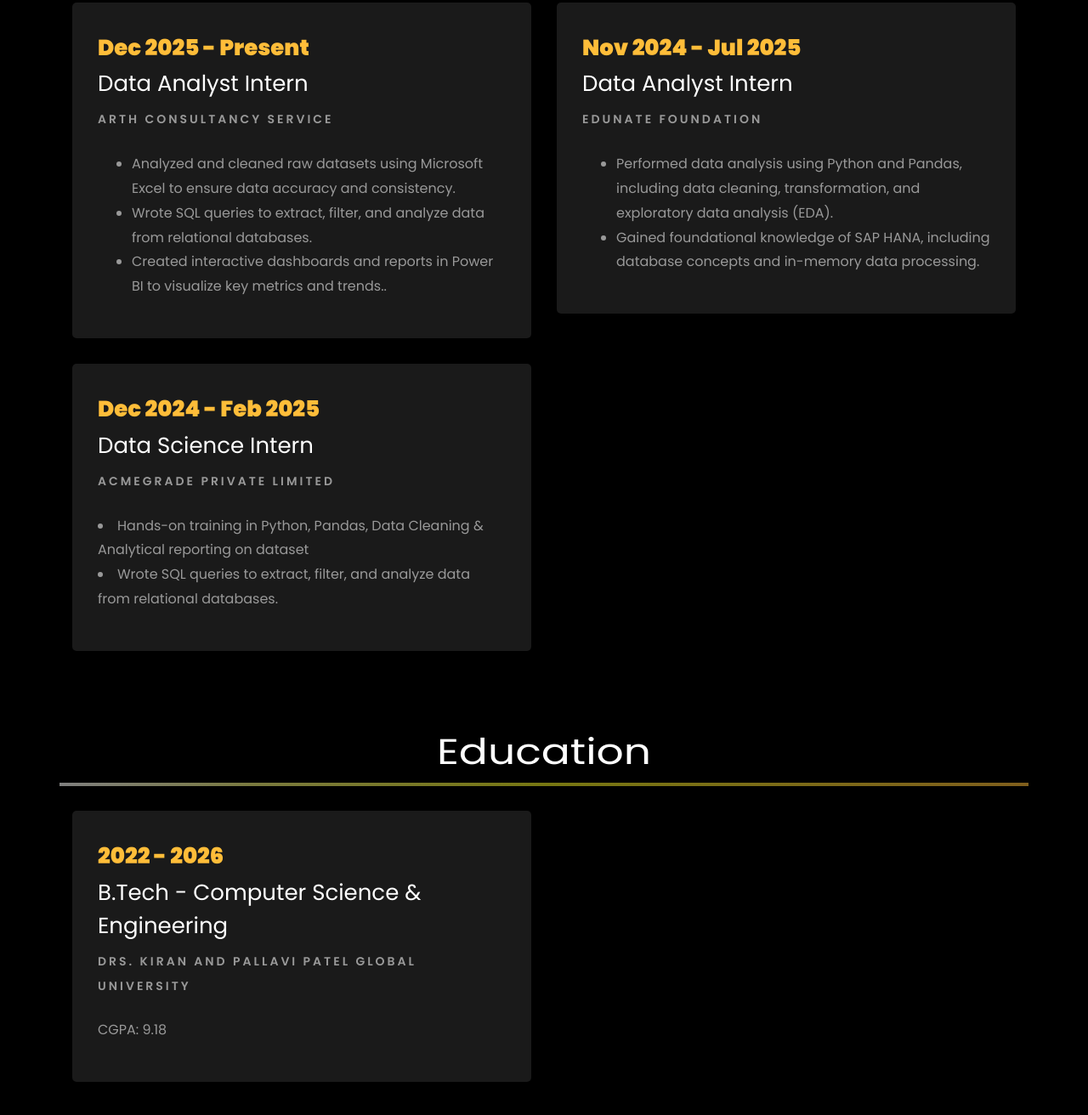
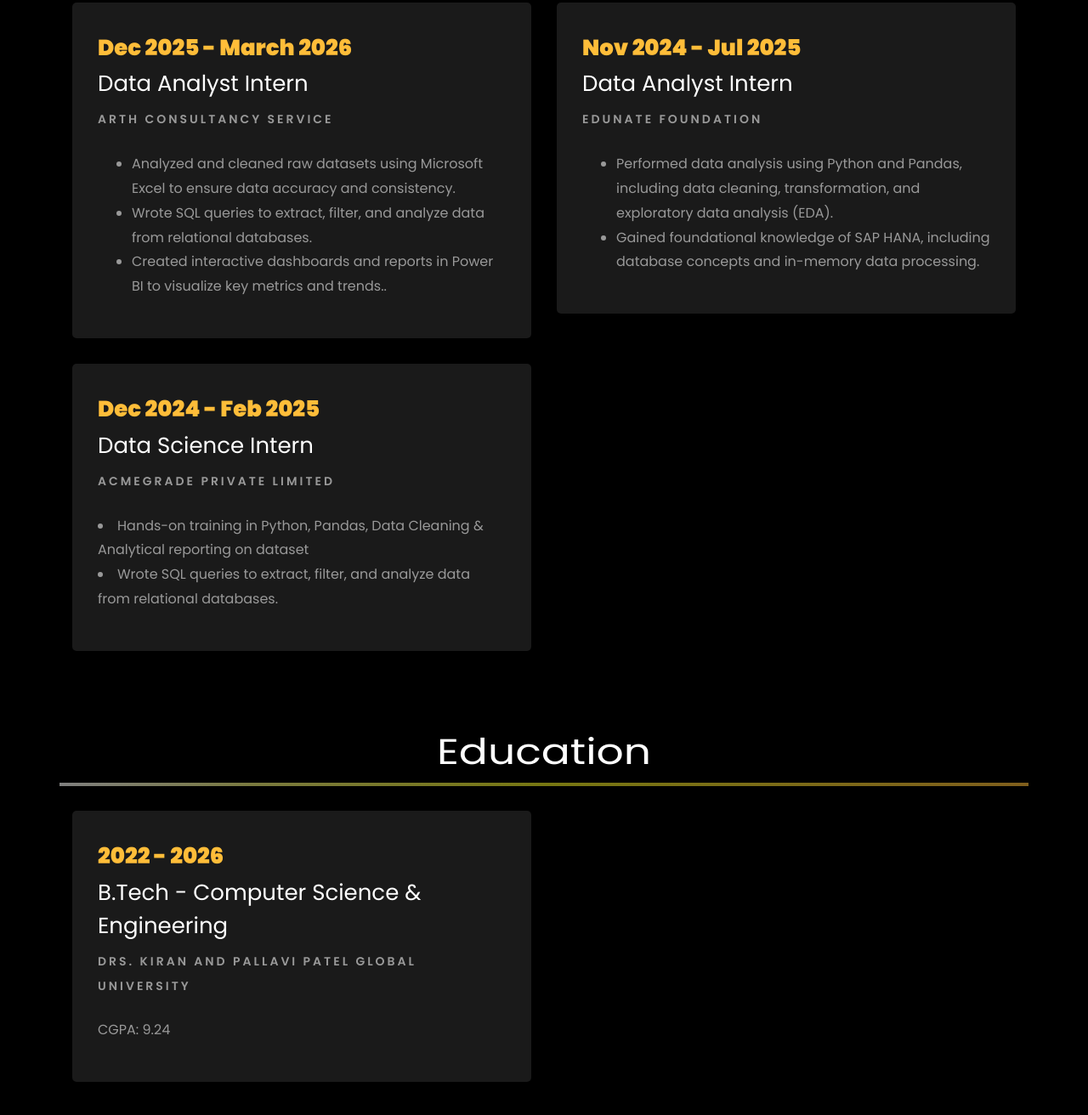
Before and after one commit to dhruvipanchal29/portfolio, a plain HTML site: page index.html in a window 1280 px wide. Shown: the part 2059-3371 px from the top of the page at 85% size. Drawn offline with Linux system fonts and the light colour scheme; files whose address does not match are found by name.

Commit message:
Modify internship date and CGPA in index.html
Updated the internship date and CGPA in the resume section.

```diff
--- a/index.html
+++ b/index.html
@@ -189,8 +189,7 @@
 						<br>
 			            <!--<h2>Data Analyst</h2> -->
 						<!-- <h2 class="d-flex" style="margin-bottom: 0">With over 5 years of experience</h2> -->
-						<!-- <br> -->
-			            <!--<a href="https://www.youtube.com/@RishabhMishraOfficial" class="btn btn-primary py-3 px-4">YouTube</a> -->
+
 							<p><a href="#project-section" class="btn btn-white btn-outline-white py-3 px-4">My works</a></p>
 		            </div>
 		          </div>
@@ -332,7 +331,7 @@
 				<div class="col-md-6">
 					<div class="resume-wrap ftco-animate">
 						<span class="date">Dec 2025 -
-							Present</span>
+							March 2026</span>
 						<h2>Data Analyst Intern</h2>
 						<span class="position">Arth Consultancy Service</span>
 						<p class="mt-4">
@@ -393,7 +392,7 @@
     					<span class="date">2022 - 2026</span>
     					<h2>B.Tech - Computer Science & Engineering </h2>
     					<span class="position">Drs. Kiran And Pallavi Patel Global University</span>
-    					<p class="mt-4">CGPA: 9.18</p>
+    					<p class="mt-4">CGPA: 9.24</p>
     				</div>
     			</div>
 <!--
```
